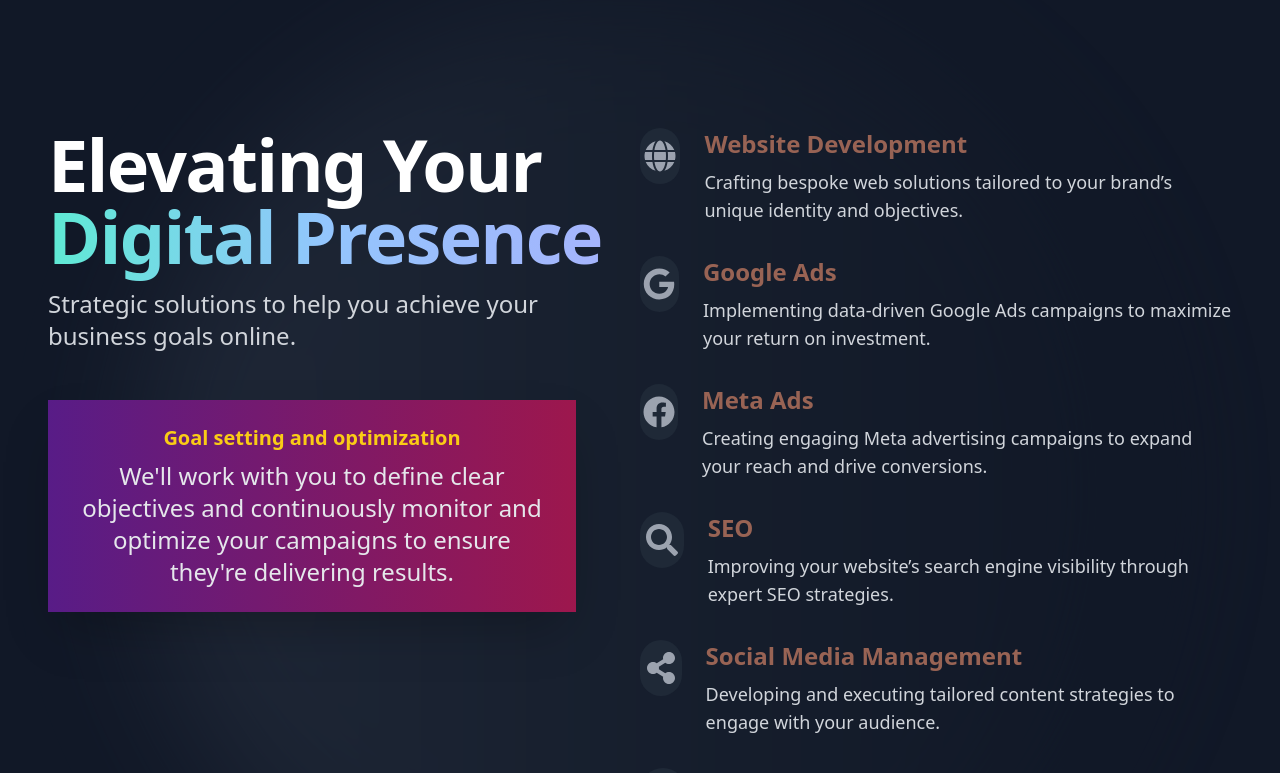
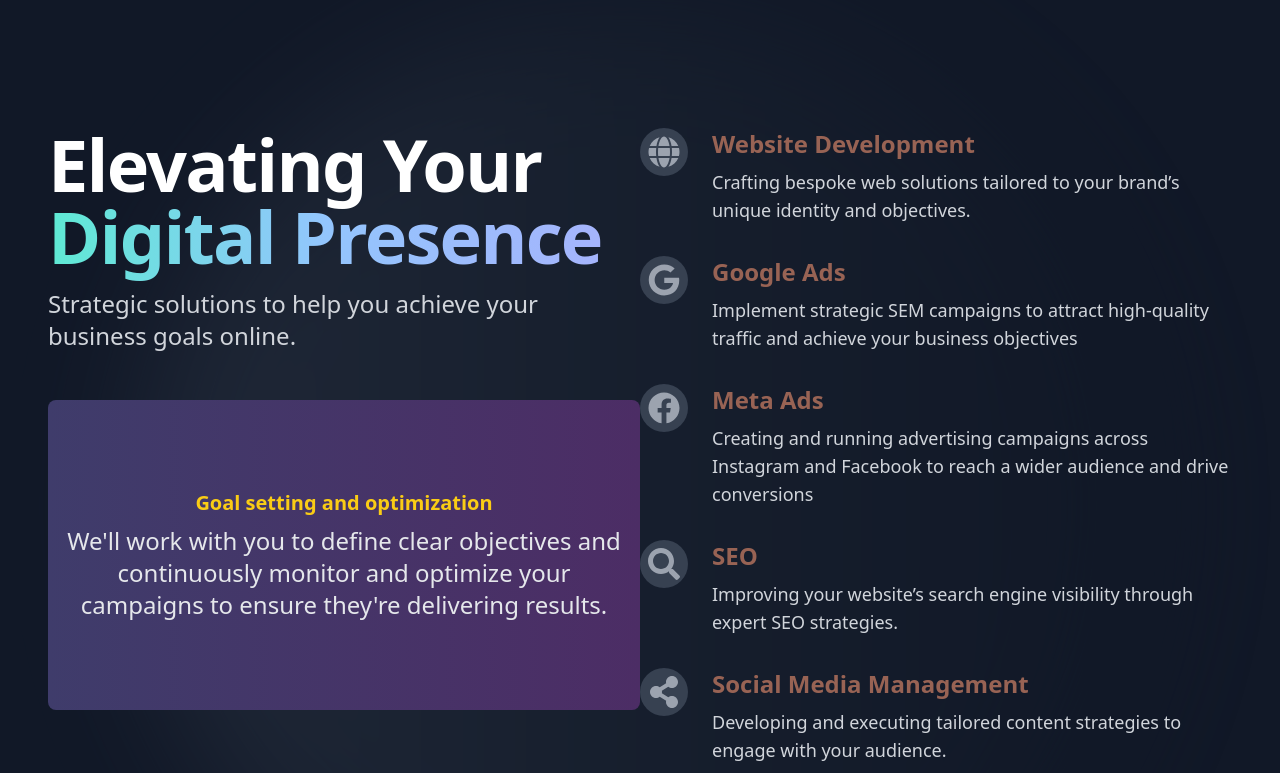
Before and after one commit to La-Reverie/lareverie.studio, a React (Create React App) app: page / in a window 1280 px wide. Shown: the part 840-1613 px from the top of the page. Built offline with nearby package versions, Linux system fonts and the light colour scheme.

Commit message:
Kenny changes

```diff
--- a/src/components/Contact.js
+++ b/src/components/Contact.js
@@ -14,6 +14,7 @@
 
 function Contact() {
   const [name, setName] = useState("");
+  const [Businessname, setBusinessname] = useState("");
   const [email, setEmail] = useState("");
   const [website, setWebsite] = useState("");
   const [services, setServices] = useState([]);
@@ -58,6 +59,7 @@
         },
         body: JSON.stringify({
           name,
+          Businessname,
           email,
           website,
           services,
@@ -69,6 +71,7 @@
         setSubmissionMessage("Message sent successfully!");
         // Reset form after successful submission
         setName("");
+        setBusinessname("");
         setEmail("");
         setWebsite("");
         setServices([]);
@@ -137,6 +140,26 @@
               </div>
               <div className="mb-3">
                 <label
+                  htmlFor="Businessname"
+                  className="block text-white mb-1 text-base uppercase"
+                >
+                  Business Name
+                </label>
+                <motion.input
+                  type="text"
+                  id="Businessname"
+                  value={Businessname}
+                  onChange={(e) => setName(e.target.value)}
+                  className={`w-full p-3 rounded-sm bg-white text-gray-800 border border-gray-300 focus:border-blue-500 focus:ring-blue-500 focus:outline-none transition-all duration-200 text-2xl ${
+                    errors.Businessname ? "border-red-500" : ""
+                  }`}
+                />
+                {errors.Businessname && (
+                  <p className="text-red-500 text-sm mt-1">{errors.Businessname}</p>
+                )}
+              </div>
+              <div className="mb-3">
+                <label
                   htmlFor="email"
                   className="block text-white mb-1 text-base font-bold uppercase"
                 >
@@ -175,22 +198,24 @@
                   <p className="text-red-500 text-sm mt-1">{errors.website}</p>
                 )}
               </div>
-              <div className="mb-3">
-                <label className="block text-white mb-1 text-base uppercase font-bold">
+
+
+              <div className="mb-5 lg:col-span-2 -mt-5">
+  <label className="block text-white text-base uppercase font-bold">
     What you need help with?
   </label>
-                <div className="flex flex-col gap-1 py-2">
+  <div className="grid grid-cols-1 md:grid-cols-2 lg:grid-cols-3 gap-2 py-2">
     <label className="flex items-center text-white text-base">
       <input
         type="checkbox"
-                      value="Web Design / Development"
-                      checked={services.includes("Web Design / Development")}
+        value="Development"
+        checked={services.includes("Development")}
         onChange={() =>
-                        handleCheckboxChange("Web Design / Development")
+          handleCheckboxChange("Development")
         }
         className="mr-1 text-blue-500 focus:ring-blue-500 rounded border-gray-300 bg-white"
       />
-                    Web Design / Development
+      Development
     </label>
     <label className="flex items-center text-white text-base">
       <input
@@ -234,6 +259,8 @@
     </label>
   </div>
               </div>
+
+
               <div className="mb-3 lg:col-span-2 -mt-10">
                 <label
                   htmlFor="message"
--- a/src/components/Frame.js
+++ b/src/components/Frame.js
@@ -28,7 +28,8 @@
           setCurrentText(newMessage.slice(0, i));
           await new Promise((resolve) => setTimeout(resolve, 50));
       }
-            await new Promise((resolve) => setTimeout(resolve, 100));
+      // Wait here before fading out
+      await new Promise((resolve) => setTimeout(resolve, 2000));
      await controls.start({ opacity: 0, transition: { duration: 0.3 } });
       setCurrentText("");
   };
--- a/src/components/Home.js
+++ b/src/components/Home.js
@@ -1,5 +1,5 @@
-import React, { useState, useEffect, useRef, AnimatePrescense } from "react";
-import { motion, useAnimation } from "framer-motion";
+import React, { useState, useEffect, useRef } from "react";
+import { motion } from "framer-motion";
 import {
   FaGlobe,
   FaGoogle,
@@ -20,13 +20,13 @@
     {
       title: "Google Ads",
       description:
-        "Implementing data-driven Google Ads campaigns to maximize your return on investment.",
+        "Implement strategic SEM campaigns to attract high-quality traffic and achieve your business objectives",
       icon: FaGoogle,
     },
     {
       title: "Meta Ads",
       description:
-        "Creating engaging Meta advertising campaigns to expand your reach and drive conversions.",
+        "Creating and running advertising campaigns across Instagram and Facebook to reach a wider audience and drive conversions",
       icon: FaFacebook,
     },
     {
@@ -77,9 +77,12 @@
   ];
 
   const [currentBenefitIndex, setCurrentBenefitIndex] = useState(0);
+  const [rotation, setRotation] = useState(0);
   const [carouselVisible, setCarouselVisible] = useState(false);
-  const controls = useAnimation();
   const servicesRef = useRef(null);
+  const carouselRef = useRef(null);
+    const timerRef = useRef(null)
+
 
   useEffect(() => {
     const observer = new IntersectionObserver(
@@ -106,35 +109,32 @@
   }, []);
 
     useEffect(() => {
-    let timer;
       if (carouselVisible) {
-      timer = setTimeout(() => {
-        setCurrentBenefitIndex(
-          (prevIndex) => (prevIndex + 1) % benefits.length
-        );
+          startTimer()
+      }
+      return () => clearTimeout(timerRef.current);
+    }, [carouselVisible]);
+
+     const startTimer = () => {
+       timerRef.current = setInterval(() => {
+            setCurrentBenefitIndex((prevIndex) => prevIndex + 1 );
+            setRotation((prevRotation) => prevRotation - 120 ); // Increment for rotation direction
        }, 5000);
-    }
-    return () => clearTimeout(timer);
-  }, [currentBenefitIndex, benefits.length, carouselVisible]);
+    };
+
 
   const handleCarouselClick = () => {
-    setCurrentBenefitIndex((prevIndex) => (prevIndex + 1) % benefits.length);
+        setCurrentBenefitIndex((prevIndex) => prevIndex + 1 );
+        setRotation((prevRotation) => prevRotation - 120);
   };
 
-  const transition = {
-    type: "spring",
-    stiffness: 100,
-    damping: 20,
-  };
+    const handleMouseEnter = () => {
+        clearInterval(timerRef.current)
+    }
+    const handleMouseLeave = () => {
+        startTimer()
+    }
 
-  const carouselVariants = {
-    hidden: { opacity: 0, x: -50 },
-    visible: {
-      opacity: 1,
-      x: 0,
-      transition: { duration: 0.5, ease: "easeOut" },
-    },
-  };
 
   return (
     <section id="home" className="relative w-full min-h-screen bg-gray-900 text-white overflow-hidden">
@@ -169,22 +169,33 @@
               Strategic solutions to help you achieve your business goals
               online.
             </p>
-            <motion.div
-              className="p-4 md:p-6 shadow-2xl bg-gradient-to-r from-purple-900 to-pink-800 cursor-pointer md:mr-16 min-h-[210px] flex flex-col justify-center items-center"
-              key={currentBenefitIndex}
-              transition={transition}
-              initial={{ opacity: 0, y: 20 }}
-              animate={{ opacity: 1, y: 0 }}
-              exit={{ opacity: 0, y: -20 }}
+
+              <div className="relative w-full max-w-[650px]  h-[310px] md:mr-16 transform-style: preserve-3d">
+                <div
+                    onMouseEnter={handleMouseEnter}
+                    onMouseLeave={handleMouseLeave}
+                    ref={carouselRef}
+                    className="benefits-carousel"
+                    style={{ transform: `rotateY(${rotation}deg)` }}
+                >
+                  {benefits.map((benefit, index) => (
+                      <div
+                          key={index}
+                          className="benefit-card"
+
                           onClick={handleCarouselClick}
+                           style={{transform: `rotateY(${index * 120}deg) translateZ(150px)`}}
                            >
                           <h3 className="text-2xl md:text-xl text-yellow-400 font-semibold mb-2">
-                {benefits[currentBenefitIndex].title.split(":")[0]}
+                                {benefit.title}
                             </h3>
                          <p className="text-gray-200 text-md md:text-2xl text-center">
-                {benefits[currentBenefitIndex].description}
+                                {benefit.description}
                             </p>
-            </motion.div>
+                      </div>
+                  ))}
+                  </div>
+              </div>
           </motion.div>
           <motion.div
             className="md:w-1/2"
@@ -202,7 +213,7 @@
                   delay: index * 0.6, // Incrementamos el delay entre elementos
                 }}
               >
-                <div className="w-14 h-14 rounded-full bg-gray-800 flex items-center justify-center text-gray-400">
+                <div className="p-2 rounded-full bg-gray-700 flex items-center justify-center text-gray-400">
                   <service.icon className="w-8 h-8" />
                 </div>
                 <div>
--- a/src/index.css
+++ b/src/index.css
@@ -21,3 +21,31 @@
     width: 100%;
   }
 }
+
+.benefits-carousel {
+  width: 100%;
+  height: 100%;
+  position: relative;
+  transform-style: preserve-3d;
+  transition: transform 0.8s ease-in-out; /* Smooth transition for rotation */
+  display: block;
+  pointer-events: auto;
+}
+
+.benefit-card {
+  position: absolute;
+  left: 0;
+  top: 0;
+  width: 100%;
+  height: 100%;
+  display: flex;
+  flex-direction: column;
+  justify-content: center;
+  align-items: center;
+  background: linear-gradient(to right, #3f3c6b, #4c2d65);
+  padding: 1rem;
+  border-radius: 0.5rem;
+  cursor: pointer;
+  backface-visibility: hidden;
+  transition: transform 0.8s ease-in-out;
+}
```
Lines whose indentation alone changed are shown as unchanged.
